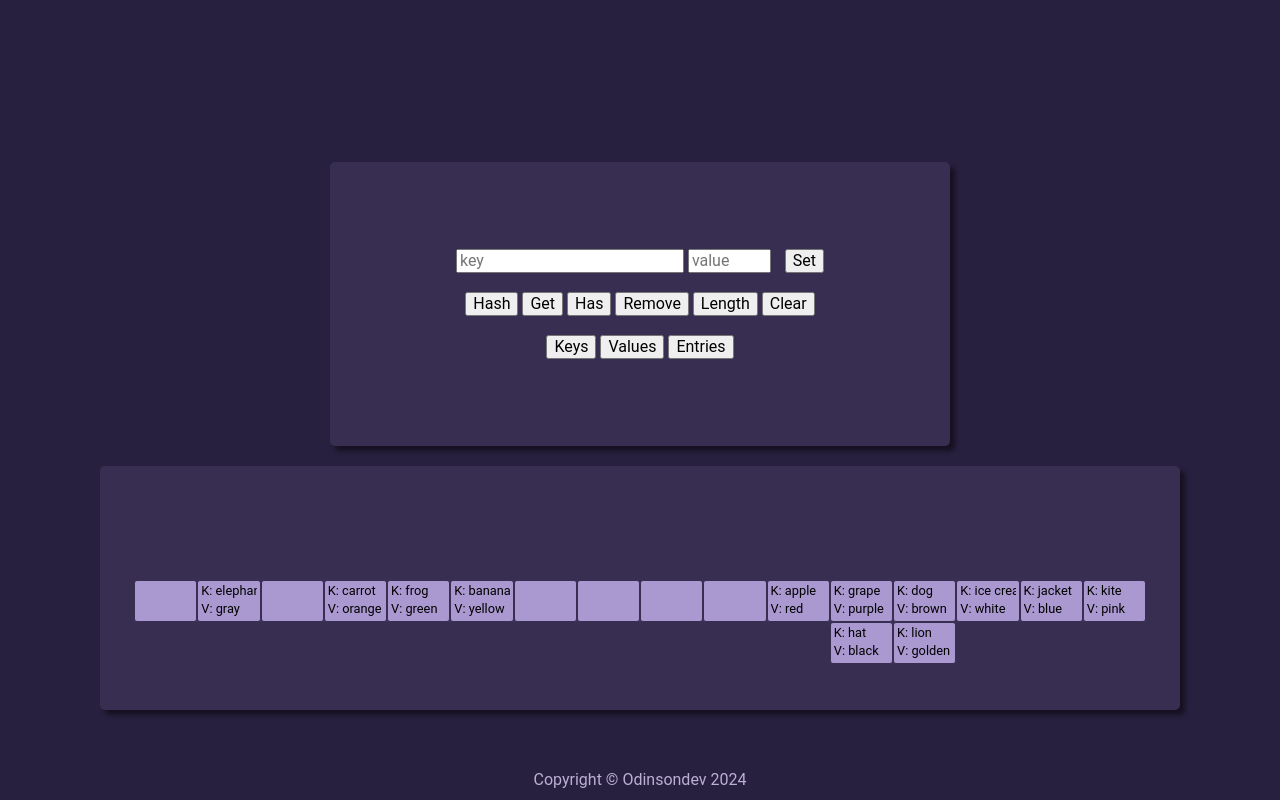
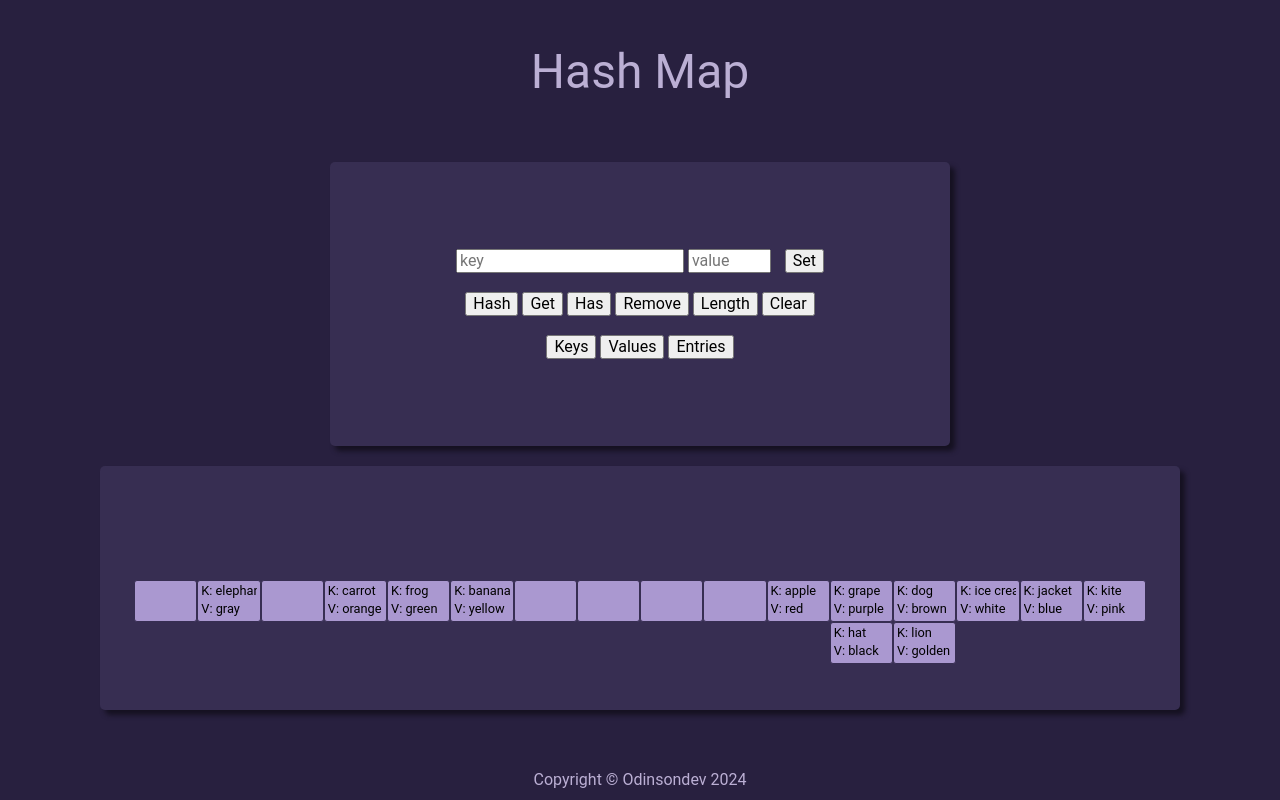
Before and after one commit to Odinsondev/project15-hashMap, a website built with webpack: page src/index.html in a window 1280 px wide. Built offline with nearby package versions, Linux system fonts and the light colour scheme.

Commit message:
Style: add title

```diff
--- a/src/index.html
+++ b/src/index.html
@@ -9,7 +9,11 @@
 </head>
 
 <body>
-  <header></header>
+  <header>
+    <div id="container">
+      <p id="title">Hash Map</p>
+    </div>
+  </header>
 
   <div id="content1">
     <div id="content-container">
--- a/src/style.css
+++ b/src/style.css
@@ -24,6 +24,25 @@ body {
   --text2: rgb(0, 0, 0);
   --text-footer: rgb(187, 175, 212);
   /* font-size: 16px; */ /* Disables browser font size setting */
+}
+
+header {
+  grid-column: 1 / 4;
+  grid-row: 1 / 2;
+  display: flex;
+  justify-content: center;
+  align-items: center;
+
+  color: var(--text-footer);
+}
+
+#container {
+  text-align: center;
+}
+
+#title {
+  font-size: 3rem;
+  margin: 0 0 0.5rem 0;
 }
 
 body {
```
Also changed, not shown: dist/index.html, dist/main.js, 1 other file.
